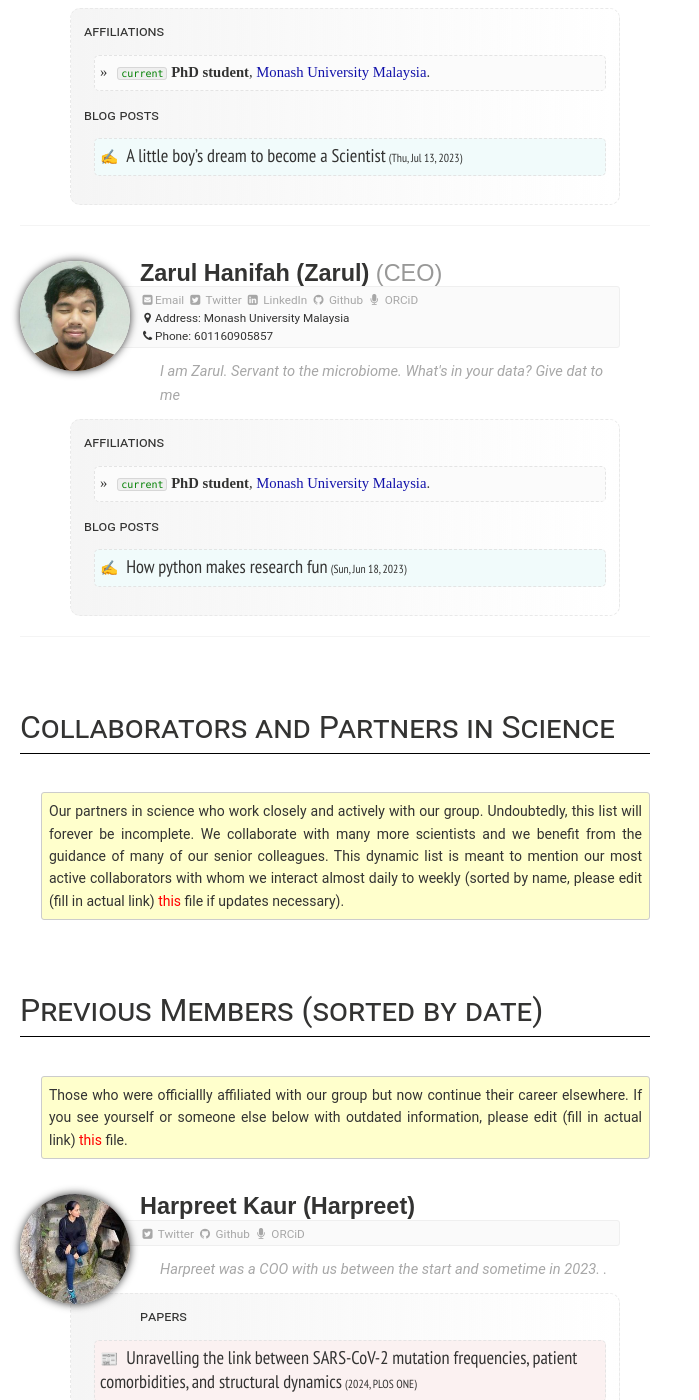
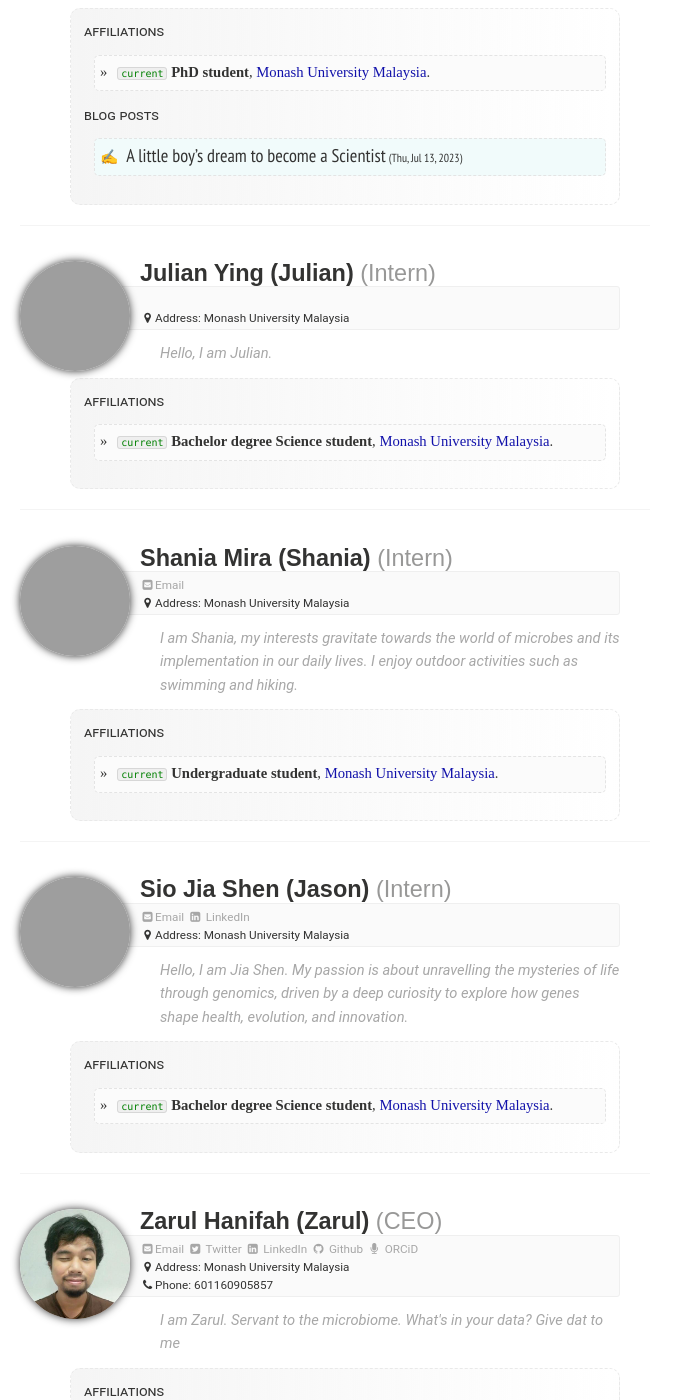
Before and after one commit to ZarulHanifah/ZarulHanifah.github.io, a Jekyll site: the page built from people/index.md, in a window 1280 px wide and 1400 px high, scrolled down 899 px. Shown: the whole window, without its empty margins (0-699 px from the left). Built offline with Jekyll 4.4.1, drawn with Linux system fonts in a browser that asks for light colours; nearby versions of some CDN libraries; comment, search, counter and statistics services are not loaded; some of the changed text lies outside the part shown.

Commit message:
Edit people page

```diff
--- a/_data/people.yml
+++ b/_data/people.yml
@@ -39,6 +39,42 @@
       inst_link: https://www.monash.edu.my/
       current: true
 
+- alias: shania
+  lab_member: True
+  name: Shania Mira (Shania)
+  avatar: bio-shania.jpg
+  role: Intern
+  email: shaniamira16@gmail.com
+  address: Monash University Malaysia
+  bio: "I am Shania, my interests gravitate towards the world of microbes and its implementation in our daily lives. I enjoy outdoor activities such as swimming and hiking."
+  affiliations:
+    - title: Undergraduate student
+      inst: Monash University Malaysia
+
+- alias: jason
+  lab_member: True
+  name: Sio Jia Shen (Jason)
+  avatar: bio-jiashen.png
+  role: Intern
+  email: siojiashen111@gmail.com
+  insta: Jiashen_sio
+  linkedin: jia-shen-sio-9286a026b
+  address: Monash University Malaysia
+  bio: "Hello, I am Jia Shen. My passion is about unravelling the mysteries of life through genomics, driven by a deep curiosity to explore how genes shape health, evolution, and innovation."
+  affiliations:
+    - title: Bachelor degree Science student
+      inst: Monash University Malaysia
+
+- alias: julian
+  lab_member: True
+  name: Julian Ying (Julian)
+  avatar: bio-julian.jpg
+  role: Intern
+  address: Monash University Malaysia
+  bio: "Hello, I am Julian."
+  affiliations:
+    - title: Bachelor degree Science student
+      inst: Monash University Malaysia
 
 ####################################################################################
 # Lab Alumni.
@@ -90,6 +126,26 @@
       inst_link: https://www.monash.edu.my/
       current: true
 
+- alias: rainier
+  name: Rainier William
+  lab_member: True
+  name_as_author: Rainier William
+  avatar: bio-rainier.jpg
+  role: Intern
+  instagram: rainierwilliam
+  email: rainierwilliam516@gmail.com
+  tenure_start: the start
+  tenure_end: sometime in 2023
+  twitter: N/A
+  github: N/A
+  linkedin: Rainier William
+  orcid: 0009-0001-7548-6821
+  address: Monash University Malaysia
+  bio: "I am Rainier and it was when I came across genomics that I fell in love with Biology."
+  affiliations:
+      - title: Bachelor of Science Student
+
+
 ####################################################################################
 # Collaborators and partners in science
 ####################################################################################
--- a/_includes/_person.html
+++ b/_includes/_person.html
@@ -55,6 +55,7 @@
               {% if person.github %}<a href="http://github.com/{{ person.github }}" class="person-social" target="_blank"><i class="fa fa-fw fa-github"></i> Github</a>{% endif %}
               {% if person.stackoverflow %}<a href="http://stackoverflow.com/users/{{ person.stackoverflow }}" class="person-social" target="_blank"><i class="fa fa-fw fa-stack-overflow"></i> Stackoverflow</a>{% endif %}
               {% if person.youtube %}<a href="https://youtube.com/user/{{ person.youtube }}" class="person-social" target="_blank"><i class="fa fa-fw fa-youtube-square"></i> Youtube</a>{% endif %}
+              {% if person.tiktok %}<a href="https://www.tiktok.com/@{{ person.tiktok }}" class="person-social" target="_blank"><i class="fa-brands fa-tiktok"></i> TikTok</a>{% endif %}
               {% if person.orcid %}<a href="https://orcid.org/{{ person.orcid }}" class="person-social" target="_blank"><i class="fa fa-fw fa-microphone"></i> ORCiD</a>{% endif %}
               {% if person.address %}<br /><span class="person-social"><i class="fa fa-fw fa-map-marker"></i>Address: {{ person.address  }}</span>{% endif %}
               {% if person.phone %}<br /><span class="person-social"><i class="fa fa-fw fa-phone"></i>Phone: {{ person.phone }}</span>{% endif %}
```
